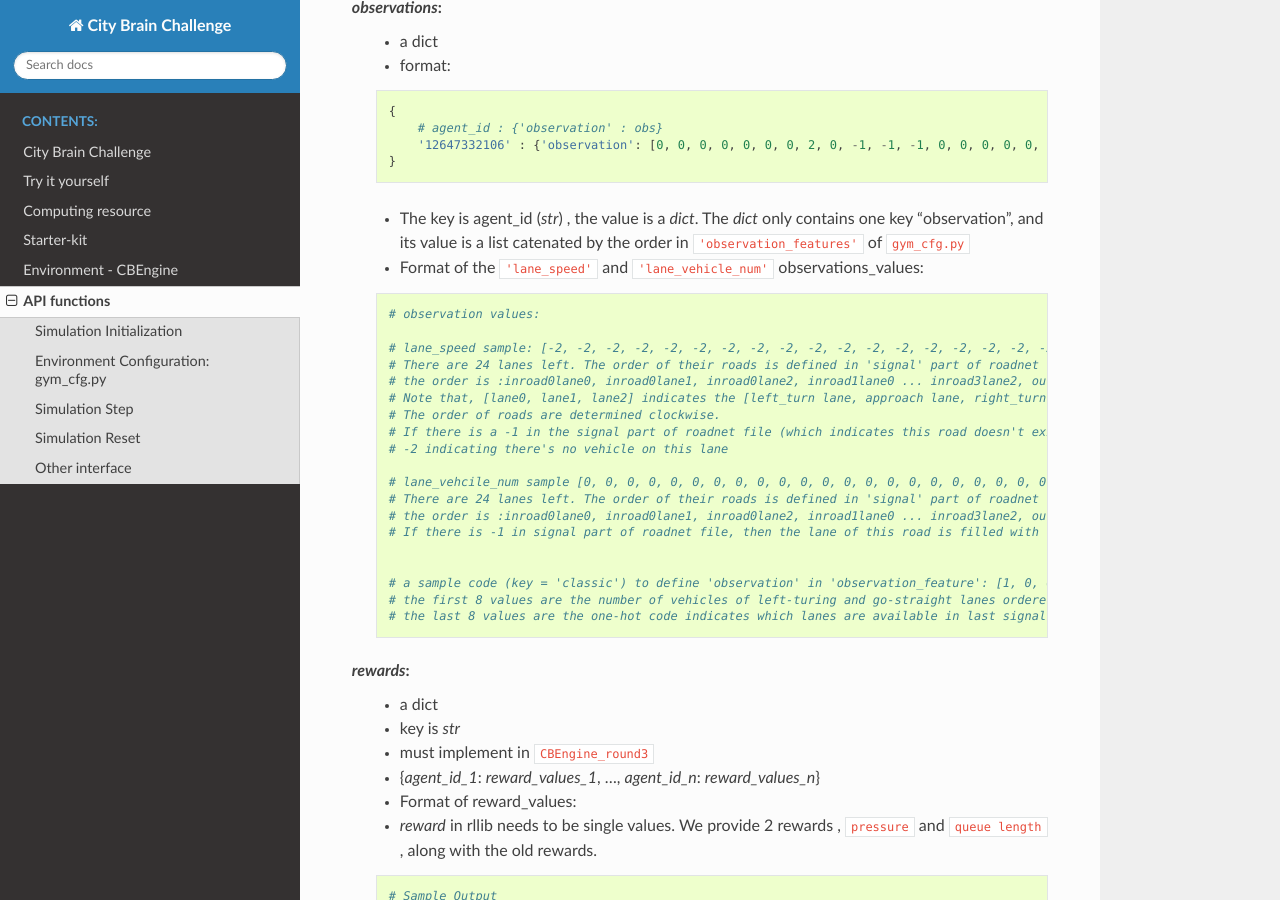
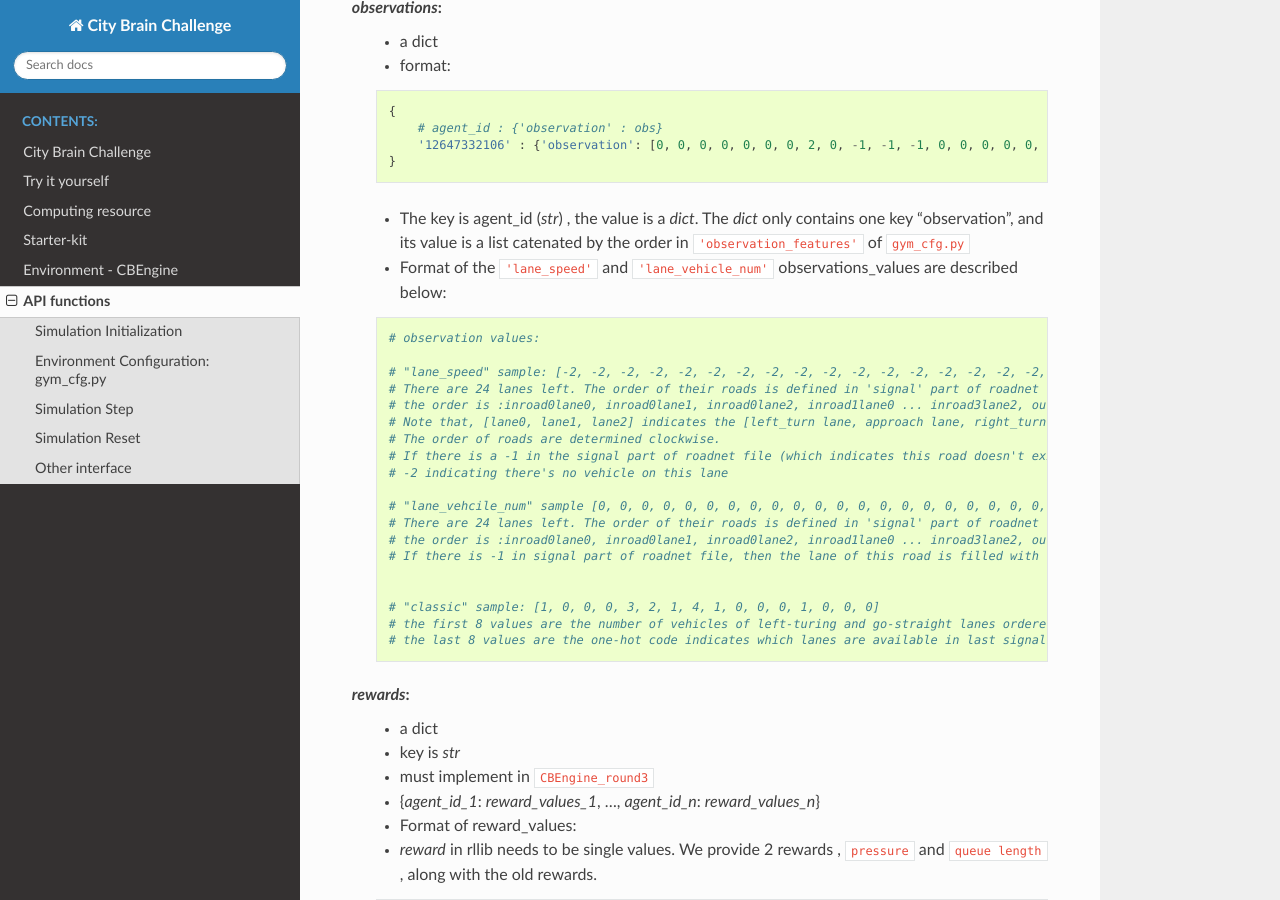
Before and after one commit to CityBrainChallenge/KDDCup2021-CityBrainChallenge, a Sphinx documentation site: the page built from docs/APIs.rst, in a window 1280 px wide and 900 px high, scrolled down 2800 px. Built offline with Sphinx 7.4.7 and the Read the Docs theme 2.0.0, drawn with Linux system fonts in a browser that asks for light colours.

Commit message:
Update APIs.rst

```diff
--- a/docs/APIs.rst
+++ b/docs/APIs.rst
@@ -150,13 +150,13 @@ Simulation Step
 
     - The key is agent_id (`str`) , the value is a `dict`. The `dict` only contains one key "observation", and its value is a list catenated by the order in ``'observation_features'`` of ``gym_cfg.py``
 
-    - Format of the ``'lane_speed'`` and ``'lane_vehicle_num'`` observations_values:
+    - Format of the ``'lane_speed'`` and ``'lane_vehicle_num'`` observations_values are described below:
 
     .. code-block::
 
         # observation values:
 
-        # lane_speed sample: [-2, -2, -2, -2, -2, -2, -2, -2, -2, -2, -2, -2, -2, -2, -2, -2, -2, -2, -2, -2, -2, -2, -2, -2]
+        # "lane_speed" sample: [-2, -2, -2, -2, -2, -2, -2, -2, -2, -2, -2, -2, -2, -2, -2, -2, -2, -2, -2, -2, -2, -2, -2, -2]
         # There are 24 lanes left. The order of their roads is defined in 'signal' part of roadnet file
         # the order is :inroad0lane0, inroad0lane1, inroad0lane2, inroad1lane0 ... inroad3lane2, outroad0lane0, outroad0lane1 ...
         # Note that, [lane0, lane1, lane2] indicates the [left_turn lane, approach lane, right_turn lane] repespectively of the corresponding road.
@@ -164,13 +164,13 @@ Simulation Step
         # If there is a -1 in the signal part of roadnet file (which indicates this road doesn't exist), then the returned observation of the corresponding lanes on this road are also 3 -1s.
         # -2 indicating there's no vehicle on this lane
 
-        # lane_vehcile_num sample [0, 0, 0, 0, 0, 0, 0, 0, 0, 0, 0, 0, 0, 0, 0, 0, 0, 0, 0, 0, 0, 0, 0, 0,]
+        # "lane_vehcile_num" sample [0, 0, 0, 0, 0, 0, 0, 0, 0, 0, 0, 0, 0, 0, 0, 0, 0, 0, 0, 0, 0, 0, 0, 0,]
         # There are 24 lanes left. The order of their roads is defined in 'signal' part of roadnet file
         # the order is :inroad0lane0, inroad0lane1, inroad0lane2, inroad1lane0 ... inroad3lane2, outroad0lane0, outroad0lane1 ...
         # If there is -1 in signal part of roadnet file, then the lane of this road is filled with three -1.
 
 
-        # a sample code (key = 'classic') to define 'observation' in 'observation_feature': [1, 0, 0, 0, 3, 2, 1, 4, 1, 0, 0, 0, 1, 0, 0, 0]
+        # "classic" sample: [1, 0, 0, 0, 3, 2, 1, 4, 1, 0, 0, 0, 1, 0, 0, 0]
         # the first 8 values are the number of vehicles of left-turing and go-straight lanes ordered by the 'signal' part of roadnet file
         # the last 8 values are the one-hot code indicates which lanes are available in last signal phase
 
```
